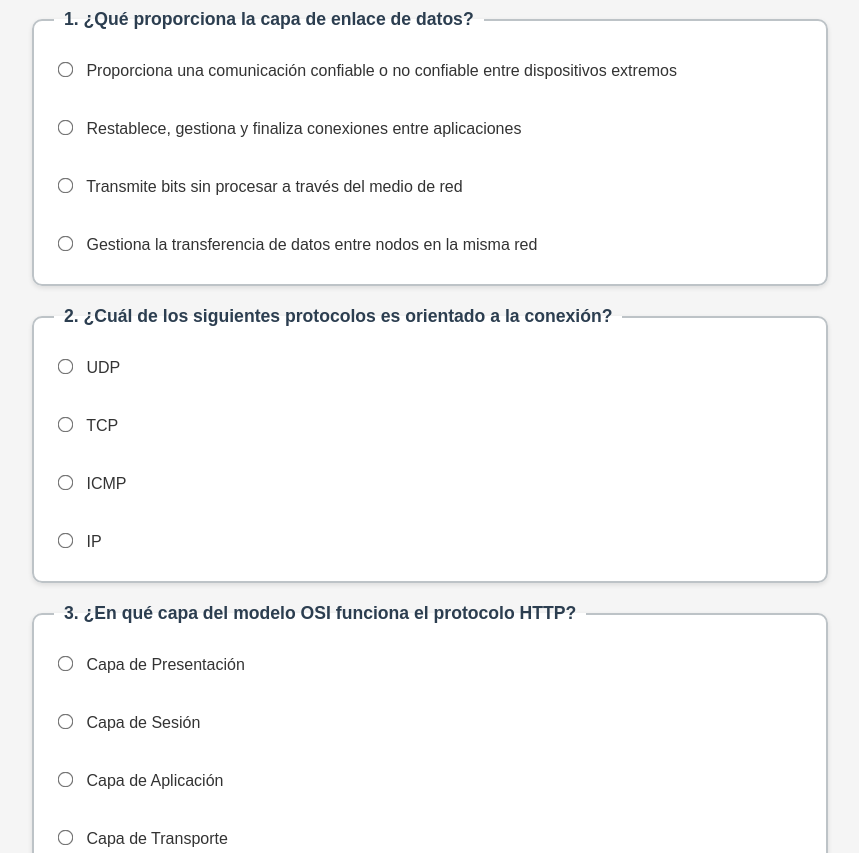
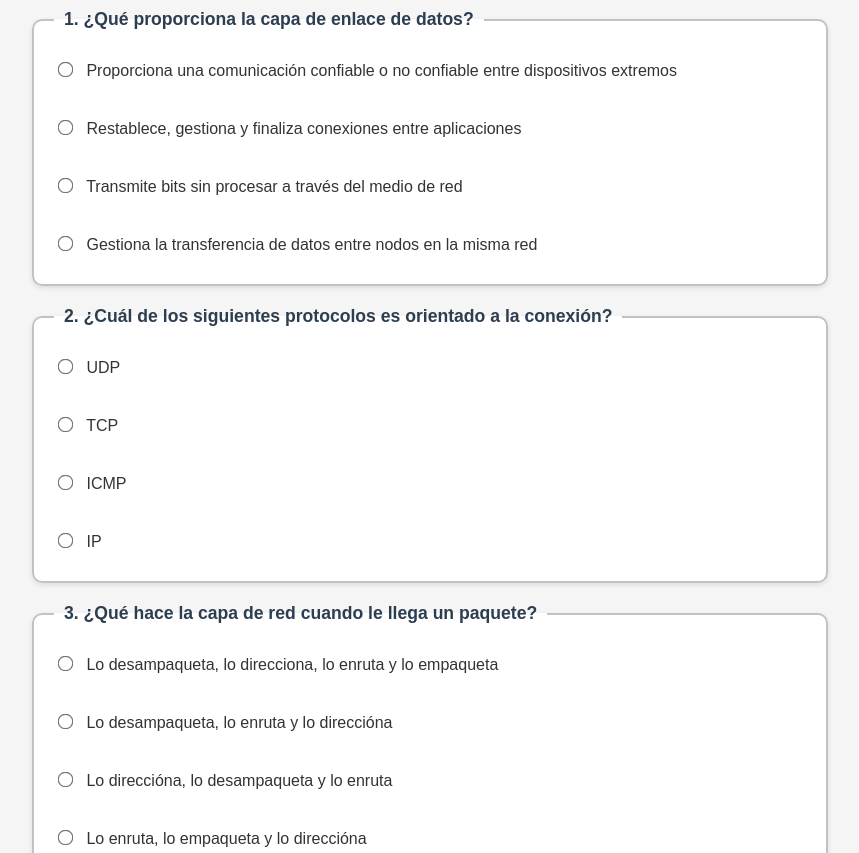
Before and after one commit to Maximo2412/Cerso_Leguiza-Cuestionario, a plain HTML site: page Cuestionario.html in a window 1280 px wide. Shown: the part 99-952 px from the top of the page, without its empty margins (210-1069 px from the left). Drawn offline with Linux system fonts and the light colour scheme.

Commit message:
Update Cuestionario.html

```diff
--- a/Cuestionario.html
+++ b/Cuestionario.html
@@ -37,11 +37,11 @@
 
             <!-- Pregunta 3 -->
             <fieldset>
-                <legend>3. ¿En qué capa del modelo OSI funciona el protocolo HTTP?</legend>
-                <label><input type="radio" name="p3" value="a"> Capa de Presentación</label><br>
-                <label><input type="radio" name="p3" value="b"> Capa de Sesión</label><br>
-                <label><input type="radio" name="p3" value="c"> Capa de Aplicación</label><br>
-                <label><input type="radio" name="p3" value="d"> Capa de Transporte</label>
+                <legend>3. ¿Qué hace la capa de red cuando le llega un paquete?</legend>
+                <label><input type="radio" name="p3" value="a"> Lo desampaqueta, lo direcciona, lo enruta y lo empaqueta </label><br>
+                <label><input type="radio" name="p3" value="b"> Lo desampaqueta, lo enruta y lo direccióna</label><br>
+                <label><input type="radio" name="p3" value="c"> Lo direccióna, lo desampaqueta y lo enruta</label><br>
+                <label><input type="radio" name="p3" value="d"> Lo enruta, lo empaqueta y lo direccióna</label>
             </fieldset>
 
             <!-- Pregunta 4 -->
```
